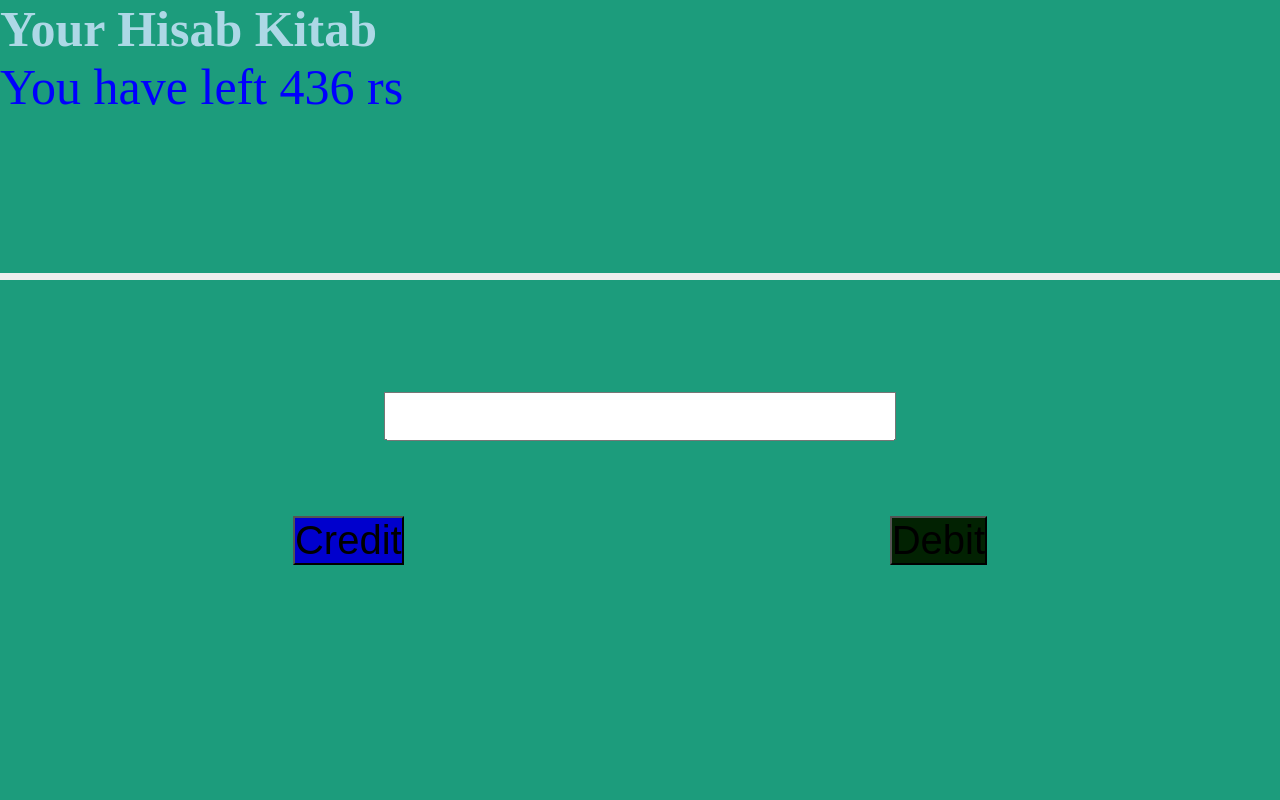
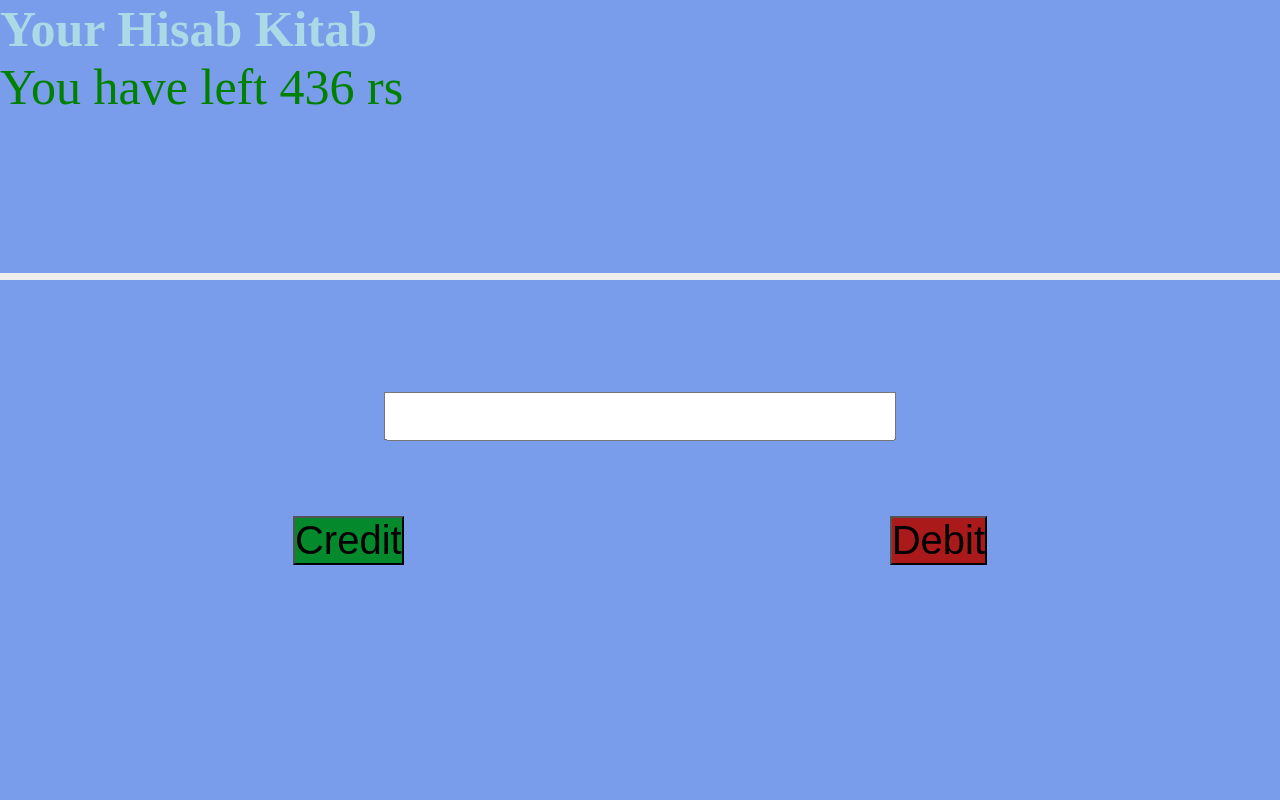
Before and after one commit to gravity2146/HisabKitab, a PHP site: page / in a window 1280 px wide. Run offline with PHP 8.4, Linux system fonts and the light colour scheme.

Commit message:
initial commit6

```diff
--- a/script.js
+++ b/script.js
@@ -5,7 +5,7 @@ document.querySelector(".debit").addEventListener("click", function () {
   x = Number(document.querySelector(".value").value);
   balance = balance - x;
   balance > 0
-    ? (document.querySelector(".balance").style.color = "blue")
+    ? (document.querySelector(".balance").style.color = "green")
     : (document.querySelector(".balance").style.color = "red");
   document.querySelector(
     ".balance"
@@ -15,13 +15,13 @@ document.querySelector(".credit").addEventListener("click", function () {
   x = Number(document.querySelector(".value").value);
   balance = balance + x;
   balance > 0
-    ? (document.querySelector(".balance").style.color = "blue")
+    ? (document.querySelector(".balance").style.color = "green")
     : (document.querySelector(".balance").style.color = "red");
   document.querySelector(
     ".balance"
   ).textContent = `You have left ${balance} rs`;
 });
 balance > 0
-  ? (document.querySelector(".balance").style.color = "blue")
+  ? (document.querySelector(".balance").style.color = "green")
   : (document.querySelector(".balance").style.color = "red");
 document.querySelector(".balance");
--- a/style.css
+++ b/style.css
@@ -11,7 +11,7 @@ html {
 
 body {
   color: lightblue;
-  background-color: rgb(28, 156, 124);
+  background-color: rgb(121, 157, 235);
 }
 
 header {
@@ -21,12 +21,12 @@ header {
   border-bottom: 7px solid #eee;
 }
 .credit {
-  background-color: mediumblue;
+  background-color: rgb(4, 138, 44);
   margin-left: 50px;
   font-size: 4rem;
 }
 .debit {
-  background-color: rgb(2, 34, 2);
+  background-color: rgb(170, 26, 26);
   margin-right: 50px;
   font-size: 4rem;
 }
```
